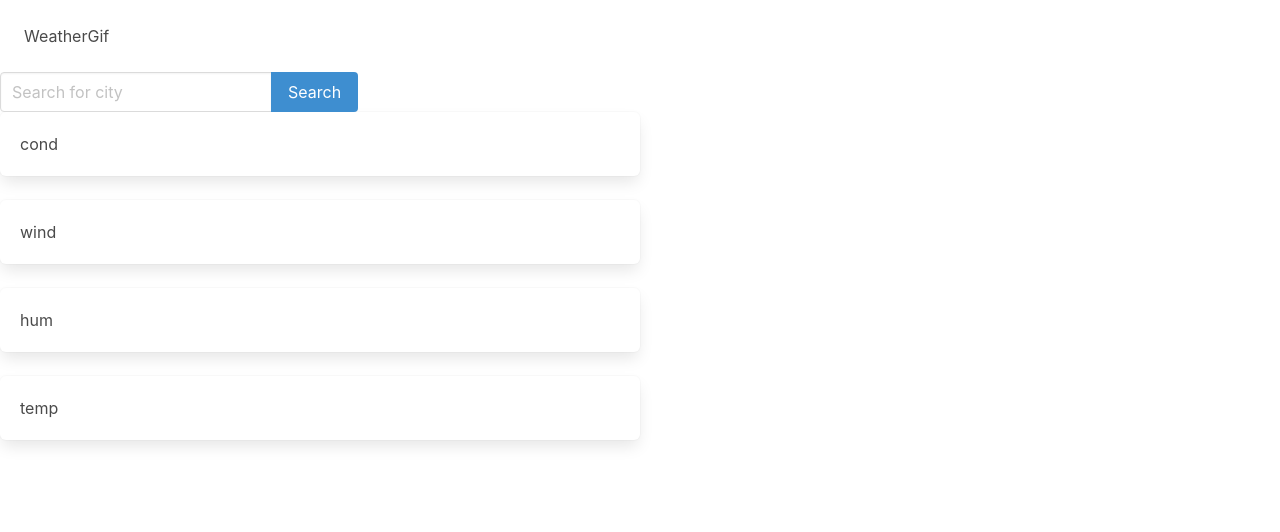
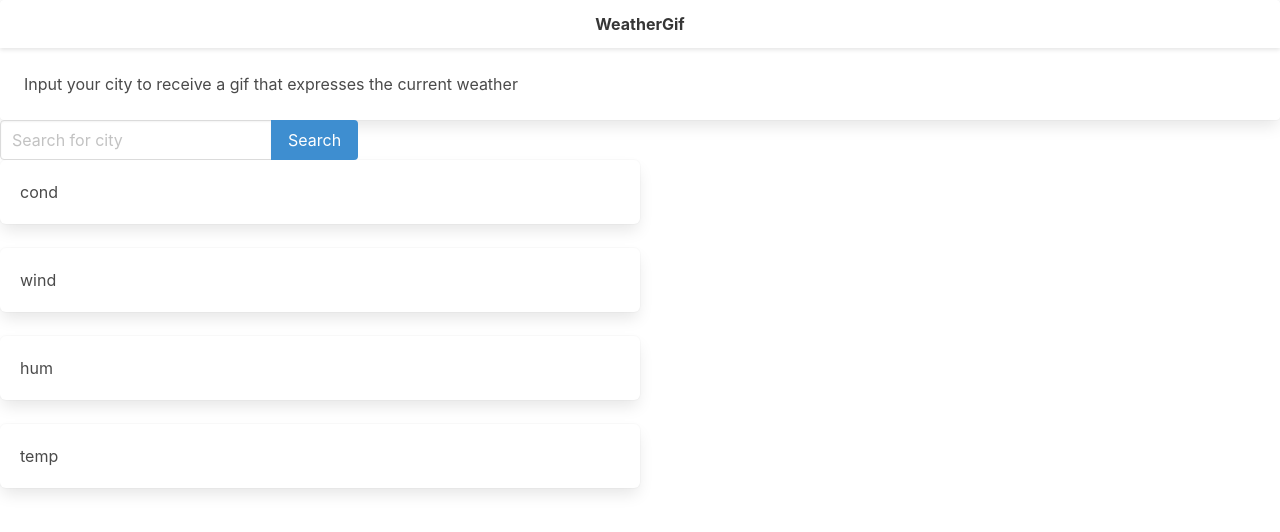
Before and after one commit to 13tinydots/project-one, a website with bundled scripts: page index.html in a window 1280 px wide. Built offline with nearby package versions, Linux system fonts and the light colour scheme; no server answers.

Commit message:
updated header, correctly centered and added small text area

```diff
--- a/index.html
+++ b/index.html
@@ -11,10 +11,17 @@
     </script>
   </head>
   <!-- remember at this stage we are just going for minimum viable product -->
-  <body class="min-100-vh flex-column">
-    <header class="p-5 text-center">
-      <h1>WeatherGif</h1>
-    </header>
+  <body>
+    <div class="card">
+      <header class="card-header">
+        <p class="card-header-title is-centered">WeatherGif</p>
+      </header>
+      <div class="card-content">
+        <div class="content">
+          Input your city to receive a gif that expresses the current weather
+        </div>
+      </div>
+    </div>
 
     <main>
       <nav>
```
